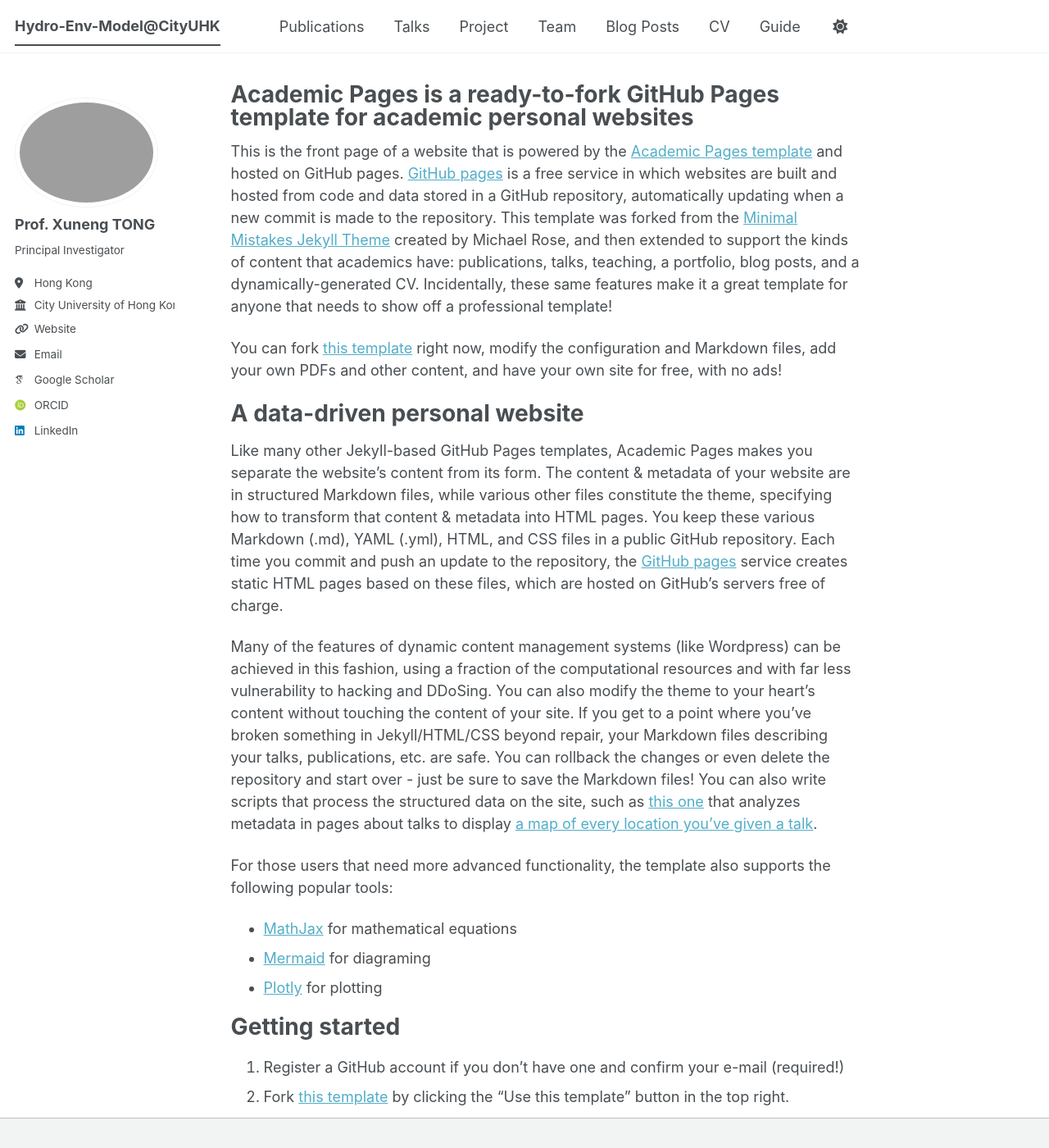
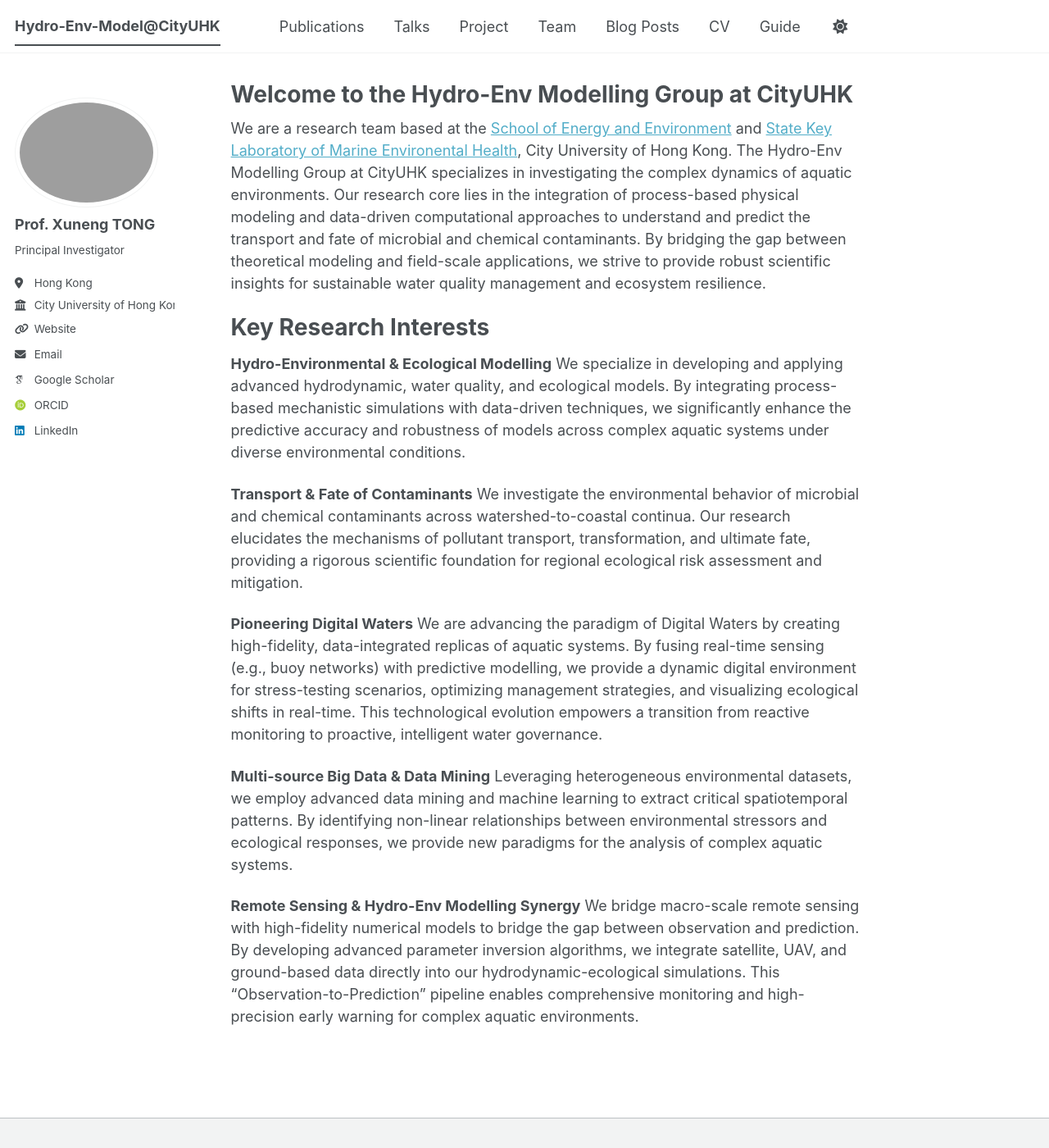
Before and after one commit to TongXuneng/TongXuneng.github.io, a Jekyll site: the page built from _pages/about.md, in a window 1280 px wide and 1400 px high. Shown: the whole window at 82% size. Built offline with Jekyll 4.4.1, drawn with Linux system fonts in a browser that asks for light colours; some web fonts are replaced; a script bundle is joined from its source files by our own code; library files that are not in the unit come from our copies; some of the changed text lies outside the part shown.

Commit message:
Update about.md

```diff
--- a/_pages/about.md
+++ b/_pages/about.md
@@ -1,56 +1,27 @@
 ---
 permalink: /
-title: "Academic Pages is a ready-to-fork GitHub Pages template for academic personal websites"
+title: "Welcome to the Hydro-Env Modelling Group at CityUHK"
 author_profile: true
 redirect_from:
   - /about/
   - /about.html
 ---
 
-This is the front page of a website that is powered by the [Academic Pages template](https://github.com/academicpages/academicpages.github.io) and hosted on GitHub pages. [GitHub pages](https://pages.github.com) is a free service in which websites are built and hosted from code and data stored in a GitHub repository, automatically updating when a new commit is made to the repository. This template was forked from the [Minimal Mistakes Jekyll Theme](https://mmistakes.github.io/minimal-mistakes/) created by Michael Rose, and then extended to support the kinds of content that academics have: publications, talks, teaching, a portfolio, blog posts, and a dynamically-generated CV. Incidentally, these same features make it a great template for anyone that needs to show off a professional template!
+We are a research team based at the [School of Energy and Environment](https://www.cityu.edu.hk/see/) and [State Key Laboratory of Marine Environental Health](https://www.cityu.edu.hk/sklmeh/), City University of Hong Kong. The Hydro-Env Modelling Group at CityUHK specializes in investigating the complex dynamics of aquatic environments. Our research core lies in the integration of process-based physical modeling and data-driven computational approaches to understand and predict the transport and fate of microbial and chemical contaminants. By bridging the gap between theoretical modeling and field-scale applications, we strive to provide robust scientific insights for sustainable water quality management and ecosystem resilience.
 
- You can fork [this template](https://github.com/academicpages/academicpages.github.io) right now, modify the configuration and Markdown files, add your own PDFs and other content, and have your own site for free, with no ads!
+Key Research Interests
+======
+**Hydro-Environmental & Ecological Modelling**
+We specialize in developing and applying advanced hydrodynamic, water quality, and ecological models. By integrating process-based mechanistic simulations with data-driven techniques, we significantly enhance the predictive accuracy and robustness of models across complex aquatic systems under diverse environmental conditions.
 
-A data-driven personal website
-======
-Like many other Jekyll-based GitHub Pages templates, Academic Pages makes you separate the website's content from its form. The content & metadata of your website are in structured Markdown files, while various other files constitute the theme, specifying how to transform that content & metadata into HTML pages. You keep these various Markdown (.md), YAML (.yml), HTML, and CSS files in a public GitHub repository. Each time you commit and push an update to the repository, the [GitHub pages](https://pages.github.com/) service creates static HTML pages based on these files, which are hosted on GitHub's servers free of charge.
+**Transport & Fate of Contaminants**
+We investigate the environmental behavior of microbial and chemical contaminants across watershed-to-coastal continua. Our research elucidates the mechanisms of pollutant transport, transformation, and ultimate fate, providing a rigorous scientific foundation for regional ecological risk assessment and mitigation.
 
-Many of the features of dynamic content management systems (like Wordpress) can be achieved in this fashion, using a fraction of the computational resources and with far less vulnerability to hacking and DDoSing. You can also modify the theme to your heart's content without touching the content of your site. If you get to a point where you've broken something in Jekyll/HTML/CSS beyond repair, your Markdown files describing your talks, publications, etc. are safe. You can rollback the changes or even delete the repository and start over - just be sure to save the Markdown files! You can also write scripts that process the structured data on the site, such as [this one](https://github.com/academicpages/academicpages.github.io/blob/master/talkmap.ipynb) that analyzes metadata in pages about talks to display [a map of every location you've given a talk](https://academicpages.github.io/talkmap.html).
+**Pioneering Digital Waters**
+We are advancing the paradigm of Digital Waters by creating high-fidelity, data-integrated replicas of aquatic systems. By fusing real-time sensing (e.g., buoy networks) with predictive modelling, we provide a dynamic digital environment for stress-testing scenarios, optimizing management strategies, and visualizing ecological shifts in real-time. This technological evolution empowers a transition from reactive monitoring to proactive, intelligent water governance.
 
-For those users that need more advanced functionality, the template also supports the following popular tools:
-- [MathJax](https://www.mathjax.org/) for mathematical equations
-- [Mermaid](https://mermaid.js.org/) for diagraming
-- [Plotly](https://plotly.com/javascript/) for plotting
+**Multi-source Big Data & Data Mining**
+Leveraging heterogeneous environmental datasets, we employ advanced data mining and machine learning to extract critical spatiotemporal patterns. By identifying non-linear relationships between environmental stressors and ecological responses, we provide new paradigms for the analysis of complex aquatic systems.
 
-Getting started
-======
-1. Register a GitHub account if you don't have one and confirm your e-mail (required!)
-1. Fork [this template](https://github.com/academicpages/academicpages.github.io) by clicking the "Use this template" button in the top right.
-1. Go to the repository's settings (rightmost item in the tabs that start with "Code", should be below "Unwatch"). Rename the repository "[your GitHub username].github.io", which will also be your website's URL.
-1. Set site-wide configuration and create content & metadata (see below -- also see [this set of diffs](https://archive.is/3TPas) showing what files were changed to set up [an example site](https://getorg-testacct.github.io) for a user with the username "getorg-testacct")
-1. Upload any files (like PDFs, .zip files, etc.) to the files/ directory. They will appear at https://[your GitHub username].github.io/files/example.pdf.
-1. Check status by going to the repository settings, in the "GitHub pages" section
-
-Site-wide configuration
-------
-The main configuration file for the site is in the base directory in [_config.yml](https://github.com/academicpages/academicpages.github.io/blob/master/_config.yml), which defines the content in the sidebars and other site-wide features. You will need to replace the default variables with ones about yourself and your site's github repository. The configuration file for the top menu is in [_data/navigation.yml](https://github.com/academicpages/academicpages.github.io/blob/master/_data/navigation.yml). For example, if you don't have a portfolio or blog posts, you can remove those items from that navigation.yml file to remove them from the header.
-
-Create content & metadata
-------
-For site content, there is one Markdown file for each type of content, which are stored in directories like _publications, _talks, _posts, _teaching, or _pages. For example, each talk is a Markdown file in the [_talks directory](https://github.com/academicpages/academicpages.github.io/tree/master/_talks). At the top of each Markdown file is structured data in YAML about the talk, which the theme will parse to do lots of cool stuff. The same structured data about a talk is used to generate the list of talks on the [Talks page](https://academicpages.github.io/talks), each [individual page](https://academicpages.github.io/talks/2012-03-01-talk-1) for specific talks, the talks section for the [CV page](https://academicpages.github.io/cv), and the [map of places you've given a talk](https://academicpages.github.io/talkmap.html) (if you run this [python file](https://github.com/academicpages/academicpages.github.io/blob/master/talkmap.py) or [Jupyter notebook](https://github.com/academicpages/academicpages.github.io/blob/master/talkmap.ipynb), which creates the HTML for the map based on the contents of the _talks directory).
-
-**Markdown generator**
-
-The repository includes [a set of Jupyter notebooks](https://github.com/academicpages/academicpages.github.io/tree/master/markdown_generator
-) that converts a CSV containing structured data about talks or presentations into individual Markdown files that will be properly formatted for the Academic Pages template. The sample CSVs in that directory are the ones I used to create my own personal website at stuartgeiger.com. My usual workflow is that I keep a spreadsheet of my publications and talks, then run the code in these notebooks to generate the Markdown files, then commit and push them to the GitHub repository.
-
-How to edit your site's GitHub repository
-------
-Many people use a git client to create files on their local computer and then push them to GitHub's servers. If you are not familiar with git, you can directly edit these configuration and Markdown files directly in the github.com interface. Navigate to a file (like [this one](https://github.com/academicpages/academicpages.github.io/blob/master/_talks/2012-03-01-talk-1.md) and click the pencil icon in the top right of the content preview (to the right of the "Raw | Blame | History" buttons). You can delete a file by clicking the trashcan icon to the right of the pencil icon. You can also create new files or upload files by navigating to a directory and clicking the "Create new file" or "Upload files" buttons.
-
-Example: editing a Markdown file for a talk
-![Editing a Markdown file for a talk](/images/editing-talk.png)
-
-For more info
-------
-More info about configuring Academic Pages can be found in [the guide](https://academicpages.github.io/markdown/), the [growing wiki](https://github.com/academicpages/academicpages.github.io/wiki), and you can always [ask a question on GitHub](https://github.com/academicpages/academicpages.github.io/discussions). The [guides for the Minimal Mistakes theme](https://mmistakes.github.io/minimal-mistakes/docs/configuration/) (which this theme was forked from) might also be helpful.
+**Remote Sensing & Hydro-Env Modelling Synergy**
+We bridge macro-scale remote sensing with high-fidelity numerical models to bridge the gap between observation and prediction. By developing advanced parameter inversion algorithms, we integrate satellite, UAV, and ground-based data directly into our hydrodynamic-ecological simulations. This "Observation-to-Prediction" pipeline enables comprehensive monitoring and high-precision early warning for complex aquatic environments.
```
